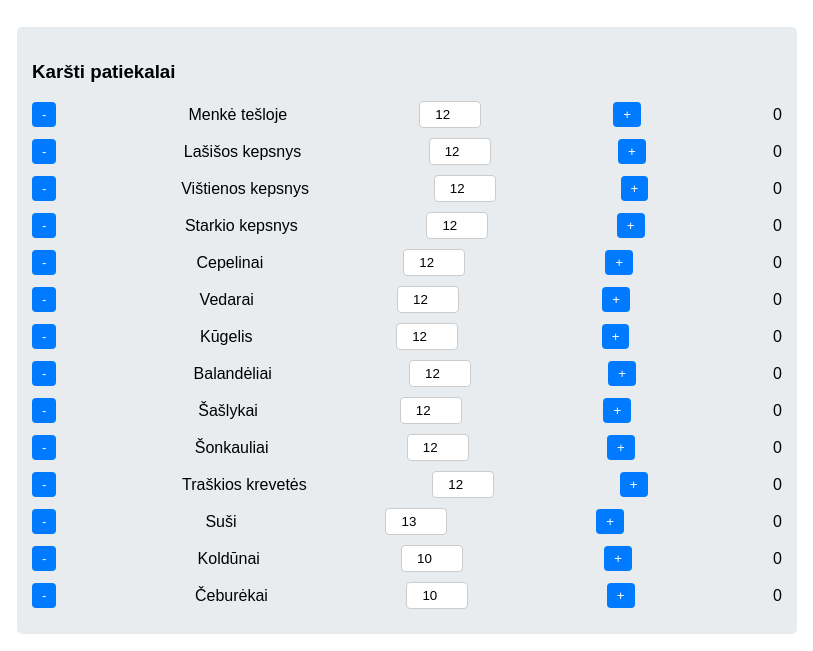
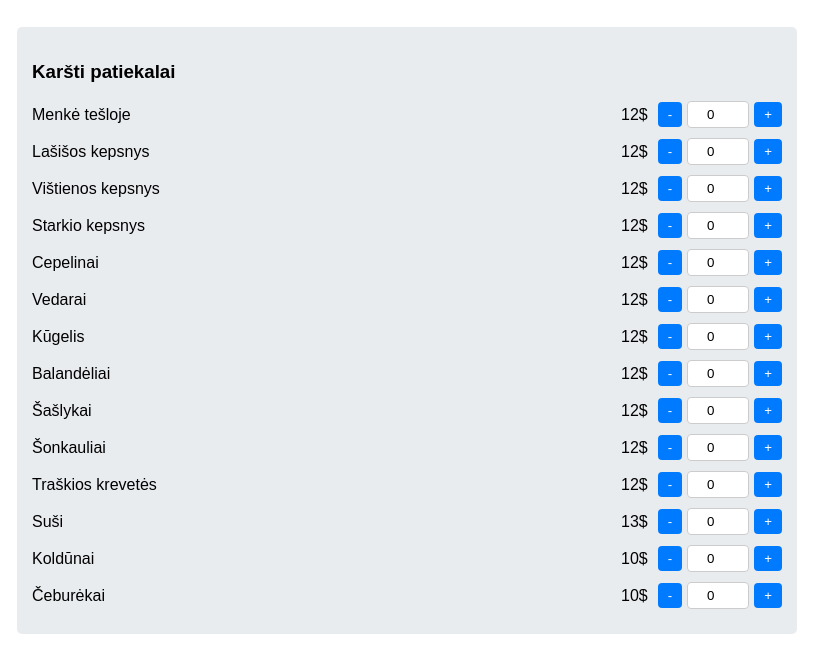
Before and after one commit to ciavalentinas/uwu, a plain HTML site: page index.html in a window 1280 px wide. Shown: the part 91-742 px from the top of the page, without its empty margins (233-1046 px from the left). Drawn offline with Linux system fonts and the light colour scheme.

Commit message:
Update index.html

```diff
--- a/index.html
+++ b/index.html
@@ -41,14 +41,19 @@
             align-items: center;
             margin: 10px 0;
         }
-        .item input[type="number"] {
-            width: 50px;
-            padding: 5px;
-            border: 1px solid #ccc;
-            border-radius: 4px;
-            text-align: center;
+        .item-name {
+            flex: 2;
         }
-        .item button {
+        .item-price {
+            flex: 1;
+            text-align: right;
+            padding-right: 10px;
+        }
+        .item-quantity {
+            display: flex;
+            align-items: center;
+        }
+        .item-quantity button {
             padding: 5px 10px;
             background-color: #007bff;
             color: #fff;
@@ -56,8 +61,16 @@
             border-radius: 4px;
             cursor: pointer;
         }
-        .item button:hover {
+        .item-quantity button:hover {
             background-color: #0056b3;
+        }
+        .item-quantity input {
+            width: 50px;
+            text-align: center;
+            border: 1px solid #ccc;
+            border-radius: 4px;
+            margin: 0 5px;
+            padding: 5px;
         }
         .summary {
             margin-top: 20px;
@@ -86,7 +99,7 @@
             .category {
                 flex: 1 1 100%;
             }
-            .item input[type="number"] {
+            .item-quantity input {
                 width: 40px;
             }
         }
@@ -152,19 +165,16 @@
                 const itemElement = document.createElement('div');
                 itemElement.classList.add('item');
                 itemElement.innerHTML = `
-                    <button onclick="removeItem('${category}', ${index})">-</button>
-                    <span>${item.name}</span>
-                    <input type="number" id="price-${category}-${index}" value="${item.price}" onchange="updatePrice('${category}', ${index}, this.value)">
-                    <button onclick="addItem('${category}', ${index})">+</button>
-                    <span id="item-quantity-${category}-${index}">0</span>
+                    <span class="item-name">${item.name}</span>
+                    <span class="item-price">${item.price}$</span>
+                    <div class="item-quantity">
+                        <button onclick="removeItem('${category}', ${index})">-</button>
+                        <input type="number" id="item-quantity-${category}-${index}" value="0" min="0" readonly>
+                        <button onclick="addItem('${category}', ${index})">+</button>
+                    </div>
                 `;
                 container.appendChild(itemElement);
             });
-        };
-
-        const updatePrice = (category, index, newPrice) => {
-            itemsData[category][index].price = parseFloat(newPrice);
-            updateSummary();
         };
 
         let order = {};
@@ -189,7 +199,7 @@
                 order[key] = 0;
             }
             order[key]++;
-            document.getElementById(`item-quantity-${category}-${index}`).textContent = order[key];
+            document.getElementById(`item-quantity-${category}-${index}`).value = order[key];
             updateSummary();
         };
 
@@ -197,7 +207,7 @@
             const key = `${category}-${index}`;
             if (order[key] > 0) {
                 order[key]--;
-                document.getElementById(`item-quantity-${category}-${index}`).textContent = order[key];
+                document.getElementById(`item-quantity-${category}-${index}`).value = order[key];
                 if (order[key] === 0) {
                     delete order[key];
                 }
```
